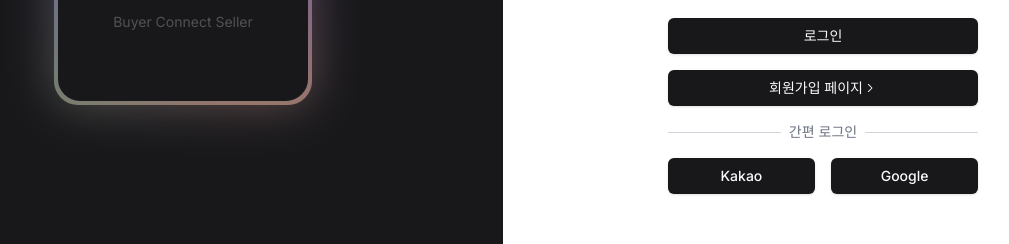
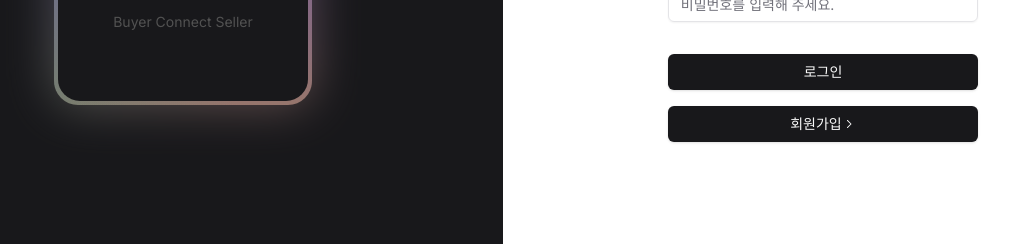
Before and after one commit to jeongdopark/BCS, a Next.js app: page /signin in a window 1280 px wide. Shown: the part 424-668 px from the top of the page, without its empty margins (137-1146 px from the left). Built offline with nearby package versions, Linux system fonts and the light colour scheme; no server answers.

Commit message:
Fix: middleware 로그웃시페지이동

```diff
--- a/package.json
+++ b/package.json
@@ -31,7 +31,6 @@
     "framer-motion": "^11.0.12",
     "lucide-react": "^0.363.0",
     "next": "14.1.3",
-    "npm-why": "^5.0.1",
     "react": "^18",
     "react-dom": "^18",
     "react-hook-form": "^7.51.0",
@@ -45,7 +44,6 @@
   },
   "devDependencies": {
     "@tanstack/react-query-devtools": "^5.26.3",
-    "@tanstack/react-table": "^8.13.2",
     "@types/node": "^20",
     "@types/react": "^18",
     "@types/react-dom": "^18",
--- a/src/app/(auth)/signin/page.tsx
+++ b/src/app/(auth)/signin/page.tsx
@@ -109,28 +109,11 @@ export default function Signin() {
       <div className="flex gap-4 justify-start flex-col mt-4">
         <Link href="signup">
           <Button className="mb-4 w-full">
-            회원가입 페이지
+            회원가입
             <GoChevronRight />{' '}
           </Button>
         </Link>
       </div>
-      <div className="relative mb-4">
-        <div aria-hidden="true" className="absolute inset-0 flex items-center">
-          <div className="w-full border-t border-gray-300" />
-        </div>
-        <div className="relative flex justify-center text-sm">
-          <span className="bg-white px-2 text-gray-500">간편 로그인</span>
-        </div>
-      </div>
-      <div className="flex gap-4  justify-start">
-        <Button
-          className="flex flex-1 justify-center"
-          onClick={() => signInWithKakao()}
-        >
-          Kakao
-        </Button>
-        <Button className="flex flex-1 justify-center">Google</Button>
-      </div>
     </div>
   )
 }
--- a/src/middleware.ts
+++ b/src/middleware.ts
@@ -1,26 +1,34 @@
 import { NextResponse } from 'next/server'
 import type { NextRequest } from 'next/server'
 import { createMiddlewareClient } from '@supabase/auth-helpers-nextjs'
+import { cookies } from 'next/headers'
 
 export async function middleware(req: NextRequest) {
+  const user = cookies().get(
+    `${process.env.NEXT_PUBLIC_SUPABASE_AUTH_COOKIE_KEY}`,
+  )
   const res = NextResponse.next()
   const supabase = createMiddlewareClient({ req, res })
   const {
     data: { session },
   } = await supabase.auth.getSession()
+  console.log(req.nextUrl.pathname, !!session, user)
+  if (session && user?.value) {
+    if (req.nextUrl.pathname === '/signin' || req.nextUrl.pathname === '/') {
+      return NextResponse.redirect(new URL('/store-management', req.url))
+    } else {
+      return NextResponse.next()
+    }
 
-  if (session === null) {
-    if (req.nextUrl.pathname === '/signin' || req.nextUrl.pathname === '/signup') {
+    // 로그인 된 상태
+  } else {
+    if (
+      req.nextUrl.pathname === '/signin' ||
+      req.nextUrl.pathname === '/signup'
+    ) {
       return NextResponse.next()
     } else {
       return NextResponse.redirect(new URL('/signin', req.url))
-    }
-    // 로그인 된 상태
-  } else {
-    if (req.nextUrl.pathname === '/signin') {
-      return NextResponse.redirect(new URL('/store-management', req.url))
-    } else {
-      return NextResponse.next()
     }
   }
 }
```
